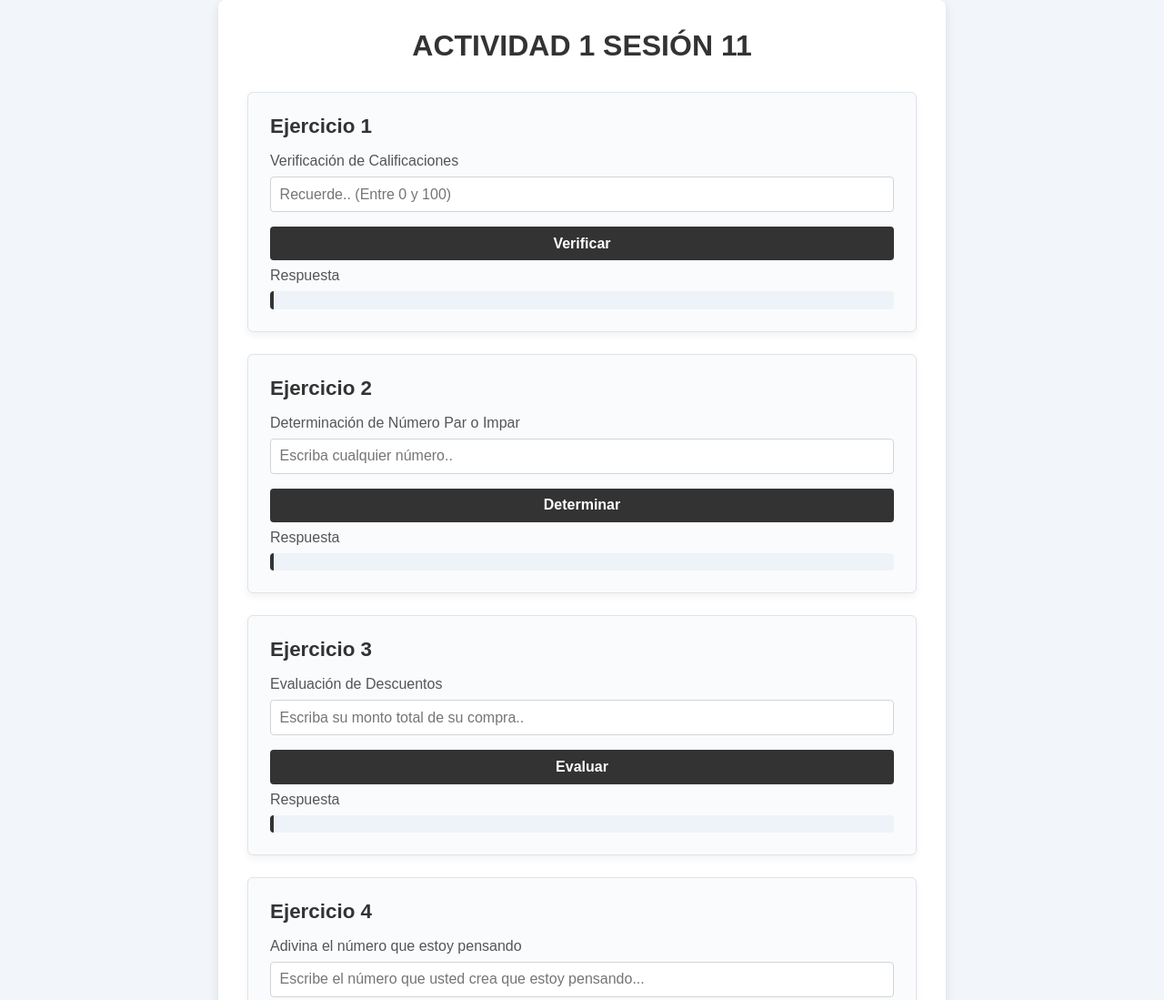
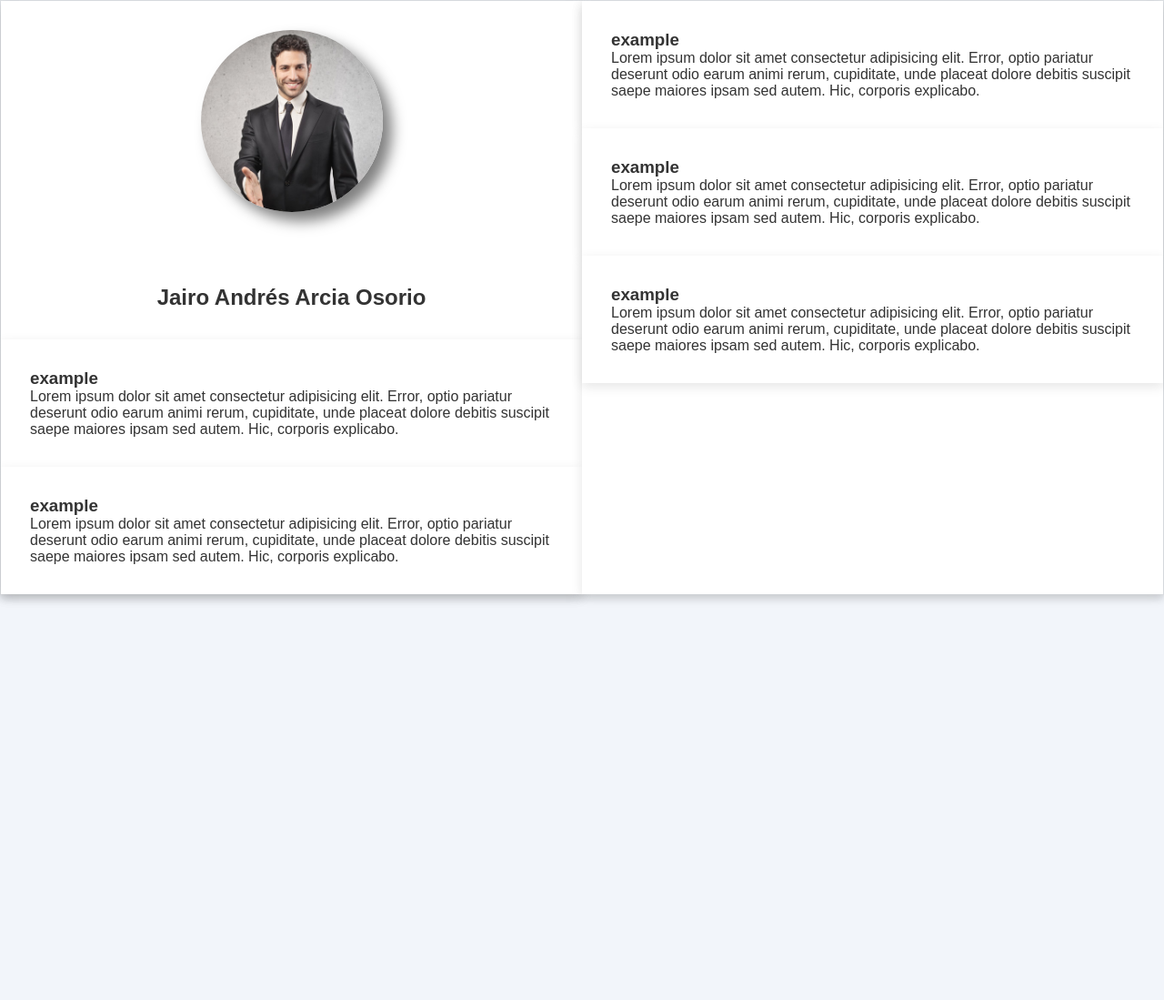
Before and after one commit to Curcolor/Actividad1Sesion13, a plain HTML site: page src/index.html in a window 1280 px wide. Shown: the top 1099 px of the page at 91% size. After the commit the page ends 800 px from the top, so only its background shows below. Drawn offline with Linux system fonts and the light colour scheme.

Commit message:
hv_talentotech estructura. commit #4

```diff
--- a/src/index.html
+++ b/src/index.html
@@ -1,5 +1,6 @@
 <!DOCTYPE html>
 <html lang="es">
+
 <head>
   <meta charset="UTF-8" />
   <meta name="viewport" content="width=device-width, initial-scale=1.0" />
@@ -10,128 +11,72 @@
 </head>
 
 <body>
-    <!--SESION 11 DIVISION POR SECTION-->
+  <div class="container">
+    <header>
+      <section>
+        <img src="/src/imgs/perfil_userperfil.jpg" alt="">
+        <h2>Jairo Andrés Arcia Osorio</h2>
+      </section>
+      <section>
+        <h3>
+          example
+        </h3>
+        <p>
+          Lorem ipsum dolor sit amet consectetur adipisicing elit. Error, optio pariatur deserunt odio earum animi
+          rerum, cupiditate, unde placeat dolore debitis suscipit saepe maiores ipsam sed autem. Hic, corporis
+          explicabo.
+        </p>
+      </section>
+      <section>
+        <h3>
+          example
+        </h3>
+        <p>
+          Lorem ipsum dolor sit amet consectetur adipisicing elit. Error, optio pariatur deserunt odio earum animi
+          rerum, cupiditate, unde placeat dolore debitis suscipit saepe maiores ipsam sed autem. Hic, corporis
+          explicabo.
+        </p>
+      </section>
+
+
+    </header>
+
+    <main>
 
       <section>
-      <h1>ACTIVIDAD 1 SESIÓN 11</h1>
-      <div>
-        <h2>Ejercicio 1</h2>
-        <label for="calif">Verificación de Calificaciones</label>
-        <input
-          type="number"
-          id="calif"
-          name="calif"
-          placeholder="Recuerde.. (Entre 0 y 100)"
-          min="1"
-          max="100"
-        />
+        <h3>
+          example
+        </h3>
+        <p>
+          Lorem ipsum dolor sit amet consectetur adipisicing elit. Error, optio pariatur deserunt odio earum animi
+          rerum, cupiditate, unde placeat dolore debitis suscipit saepe maiores ipsam sed autem. Hic, corporis
+          explicabo.
+        </p>
+      </section>
+      <section>
+        <h3>
+          example
+        </h3>
+        <p>
+          Lorem ipsum dolor sit amet consectetur adipisicing elit. Error, optio pariatur deserunt odio earum animi
+          rerum, cupiditate, unde placeat dolore debitis suscipit saepe maiores ipsam sed autem. Hic, corporis
+          explicabo.
+        </p>
+      </section>
+      <section>
+        <h3>
+          example
+        </h3>
+        <p>
+          Lorem ipsum dolor sit amet consectetur adipisicing elit. Error, optio pariatur deserunt odio earum animi
+          rerum, cupiditate, unde placeat dolore debitis suscipit saepe maiores ipsam sed autem. Hic, corporis
+          explicabo.
+        </p>
+      </section>
+    </main>
 
-        <input type="submit" value="Verificar" onclick="verificacionCal()" />
-        <label for="mensaje">Respuesta</label>
-        <p id="mensaje"></p>
+
   </div>
+</body>
 
-      <div>
-        <h2>Ejercicio 2</h2>
-        <label for="paroimpar">Determinación de Número Par o Impar</label>
-        <input
-          type="number"
-          id="paroimpar"
-          name="paroimpar"
-          placeholder="Escriba cualquier número.."
-        />
-
-        <input type="submit" value="Determinar" onclick="determinacionPar()" />
-        <label for="mensaje2">Respuesta</label>
-        <p id="mensaje2"></p>
-      </div>
-
-      <div>
-        <h2>Ejercicio 3</h2>
-        <label for="desc">Evaluación de Descuentos</label>
-        <input
-          type="number"
-          id="desc"
-          name="desc"
-          placeholder="Escriba su monto total de su compra.."
-        />
-
-        <input type="submit" value="Evaluar" onclick="evalDesc()" />
-        <label for="mensaje3">Respuesta</label>
-        <p id="mensaje3"></p>
-      </div>
-
-      <div>
-        <h2>Ejercicio 4</h2>
-        <label for="adiv">Adivina el número que estoy pensando</label>
-        <input
-          type="number"
-          id="adiv"
-          name="adiv"
-          placeholder="Escribe el número que usted crea que estoy pensando..."
-        />
-
-        <input type="submit" value="Adivinar" onclick="adivinar()" />
-        <label for="mensaje4">Respuesta</label>
-        <p id="mensaje4"></p>
-      </div>
-    </section>
-
-    <!--SESION 12 DIVISION POR SECTION-->
-
-    <section>
-      <h1>ACTIVIDAD 1 SESIÓN 12</h1>
-      <div>
-        <h2>Parte 1</h2>
-        <label for="len"
-          >Suma iterada de un array aleatorio (los números serán del
-          1-10)</label
-        >
-        <input
-          type="number"
-          id="len"
-          name="len"
-          placeholder="Introduzca un tamaño para el array aleatorio.."
-        />
-
-        <input
-          type="submit"
-          value="Ver y sumar el vector"
-          onclick="sumaAlea()"
-        />
-        <label for="mensaje5">Respuesta</label>
-        <p id="mensaje5"></p>
-      </div>
-
-      <div>
-        <h2>Parte 2</h2>
-        <label for="paroimpar">Detección de número de negativo</label>
-        <input
-          type="number"
-          id="nega"
-          name="nega"
-          placeholder="Escriba cualquier número.."
-        />
-
-        <input type="submit" value="Detectar" onclick="deteccionneg()" />
-        <label for="mensaje6">Respuesta</label>
-        <p id="mensaje6"></p>
-      </div>
-
-      <div>
-        <h2>Parte 3</h2>
-        <label for="desc">Evaluar Contraseña</label>
-        <input
-          type="text"
-          id="con"
-          name="con"
-          placeholder="Escriba la contraseña.. (es contraseña..)"
-        />
-
-        <input type="submit" value="Evaluar" onclick="evaluarCon()" />
-        <label for="mensaje7">Respuesta</label>
-        <p id="mensaje7"></p>
-      </div>
-    </section>
-  </body>
 </html>
--- a/src/styles/styleIndex.css
+++ b/src/styles/styleIndex.css
@@ -1,4 +1,4 @@
-/*ESTILO GENERAL DE DIVISIONES Y SECCIONES DISPLAY FLEX COLUMN*/
+/*Estilo general de la pagina en blanco*/
 
 * {
   margin: 0;
@@ -8,8 +8,6 @@
 }
 
 body {
-  display: flex;
-  flex-direction: column;
   justify-content: center;
   align-items: center;
   min-height: 100vh;
@@ -17,107 +15,50 @@ body {
   color: #333;
 }
 
+/* Inicio de configuración de flexbox */
+.container {
+  background-color: #f9fbfd;
+  border: 1px solid #e0e3e7;
+  display: flex;
+  flex-direction: row;
+  box-shadow: 0 4px 8px rgba(0, 0, 0, 0.1);
+}
+
 section {
   width: 100%;
-  max-width: 800px;
   padding: 2rem;
   background-color: #ffffff;
-  border-radius: 8px;
   box-shadow: 0 4px 12px rgba(0, 0, 0, 0.1);
-  margin-bottom: 1.5rem;
 }
 
-h1 {
-  font-size: 2rem;
-  color: #333;
-  text-align: center;
-  margin-bottom: 2rem;
+header {
+  width: 100%;
+  background-color: #ffffff;
+  box-shadow: 0 4px 12px rgba(0, 0, 0, 0.1);
+
+  img {
+    display: block;
+    margin: auto;
+    height: 150px;
+    width: 200px;
+    height: 200px;
+    border-radius: 50%;
+    object-fit: cover;
+
+    box-shadow: 10px 10px 15px rgba(0, 0, 0, 0.5);
+    margin-bottom: 5em;
+
+  }
+
+  h2{
+    text-align: center;
+  }
+
 }
 
-div {
-  background-color: #f9fbfd;
-  border: 1px solid #e0e3e7;
-  padding: 1.5rem;
-  border-radius: 6px;
-  margin-bottom: 1.5rem;
-  box-shadow: 0 4px 8px rgba(0, 0, 0, 0.05);
+main {
+  width: 100%;
+  background-color: #ffffff;
+  box-shadow: 0 4px 12px rgba(0, 0, 0, 0.1);
+
 }
-
-h2 {
-  font-size: 1.4rem;
-  color: #333;
-  margin-bottom: 1rem;
-}
-
-label {
-  display: block;
-  font-size: 1rem;
-  color: #555;
-  margin-bottom: 0.5rem;
-}
-
-/*ESTILOS PARA LOS INPUTS TODOS IGUALES SE PUEDE MEJORAR*/
-
-input[type="number"] {
-  width: 100%;
-  padding: 0.6rem;
-  border: 1px solid #d0d5da;
-  border-radius: 4px;
-  font-size: 1rem;
-  margin-bottom: 1rem;
-  transition: border-color 0.3s;
-}
-
-input[type="text"]:focus {
-  border-color: #333;
-  outline: none;
-  box-shadow: 0 0 5px rgba(0, 0, 0, 0.3);
-}
-
-input[type="text"] {
-  width: 100%;
-  padding: 0.6rem;
-  border: 1px solid #d0d5da;
-  border-radius: 4px;
-  font-size: 1rem;
-  margin-bottom: 1rem;
-  transition: border-color 0.3s;
-}
-
-input[type="text"]:focus {
-  border-color: #333;
-  outline: none;
-  box-shadow: 0 0 5px rgba(0, 0, 0, 0.3);
-}
-
-input[type="submit"] {
-  width: 100%;
-  padding: 0.6rem;
-  background-color: #333;
-  color: #ffffff;
-  border: none;
-  border-radius: 4px;
-  font-size: 1rem;
-  font-weight: bold;
-  cursor: pointer;
-  transition: background-color 0.3s;
-  margin-bottom: 0.5rem;
-}
-
-input[type="submit"]:hover {
-  background-color: #ececec;
-  color: #333;
-  margin-bottom: 0.6rem;
-}
-
-/*ESTILO PARA RESPUESTA*/
-
-p {
-  font-size: 1rem;
-  color: #444;
-  background-color: #eef3f9;
-  padding: 0.6rem;
-  border-left: 4px solid #333;
-  margin-top: 0.5rem;
-  border-radius: 4px;
-}
```
Also changed, not shown: src/imgs/perfil_userperfil.jpg (added). Lines whose indentation alone changed are shown as unchanged.
